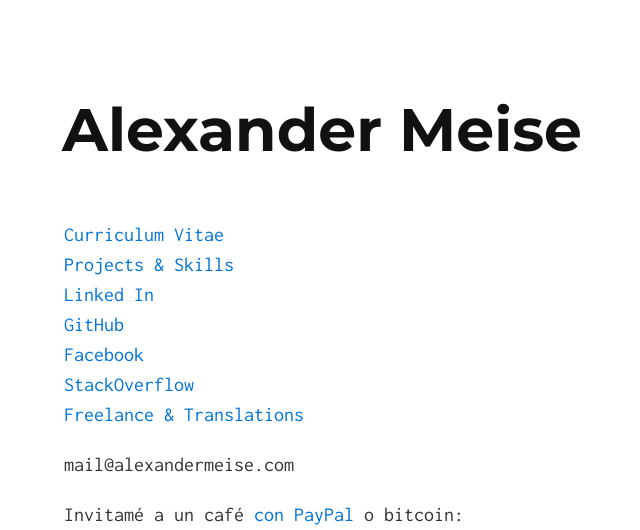
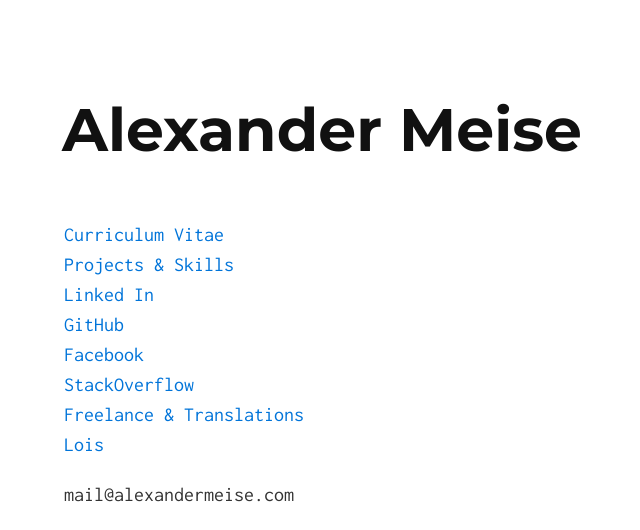
Before and after one commit to alexmeise/alexmeise.github.io, a Jekyll site: the page built from index.md, in a window 1280 px wide. Shown: the top 530 px of the page, without its empty margins (276-916 px from the left). Built offline with Jekyll 4.4.1, drawn with Linux system fonts in a browser that asks for light colours; grey boxes are pictures that could not be loaded.

Commit message:
Update index.md

```diff
--- a/index.md
+++ b/index.md
@@ -8,6 +8,7 @@ layout: default
 [Facebook](https://www.facebook.com/peloerata)
 [StackOverflow](https://stackoverflow.com/users/1869399/alexander-meise)
 [Freelance & Translations](https://alexmeise.github.io/freelance)
+[Lois](https://www.lois.com)
 
 mail@alexandermeise.com
 
```
